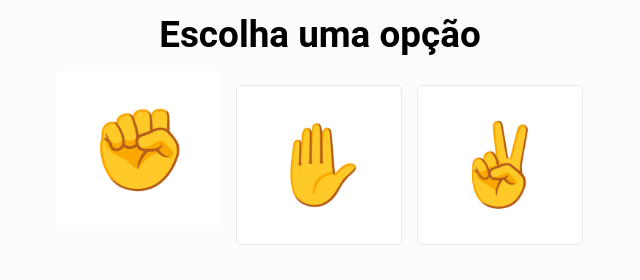
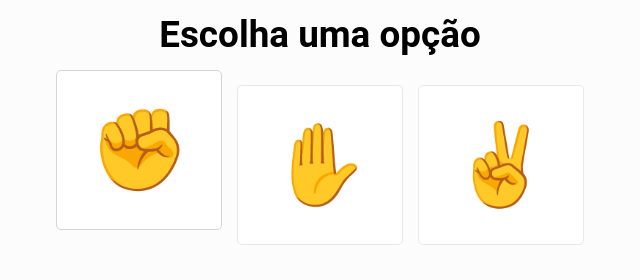
Before and after one commit to jonatasbaldan/jokenpo-js, a plain HTML site: page index.html in a window 1280 px wide. In both pictures the pointer is over the button 459 px from the left and 334 px from the top of the page. Shown: the part 170-450 px from the top of the page, 320-960 px from the left. Drawn offline with Linux system fonts and the light colour scheme.

Commit message:
fix a bug that the border don't display on choise

```diff
--- a/assets/css/syle.css
+++ b/assets/css/syle.css
@@ -51,7 +51,7 @@ body {
 .c-game__choise:hover {
     bottom: 15px;
     cursor: pointer;
-    border: #d4d4d4;
+    border-color: #d4d4d4;
 }
 
 .c-game__choise:active {
```
